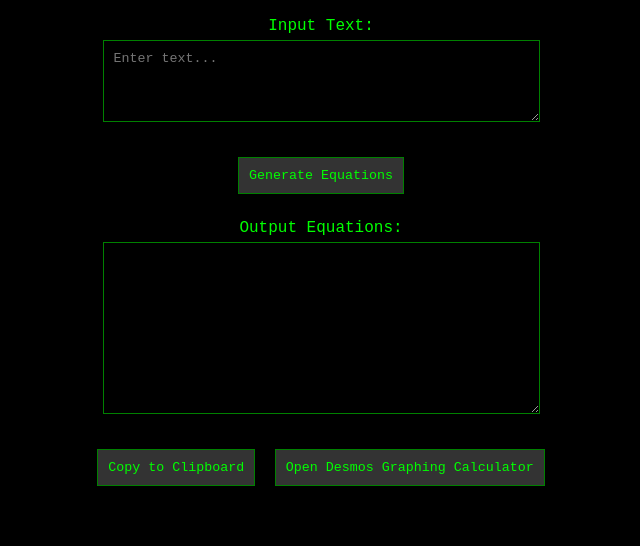
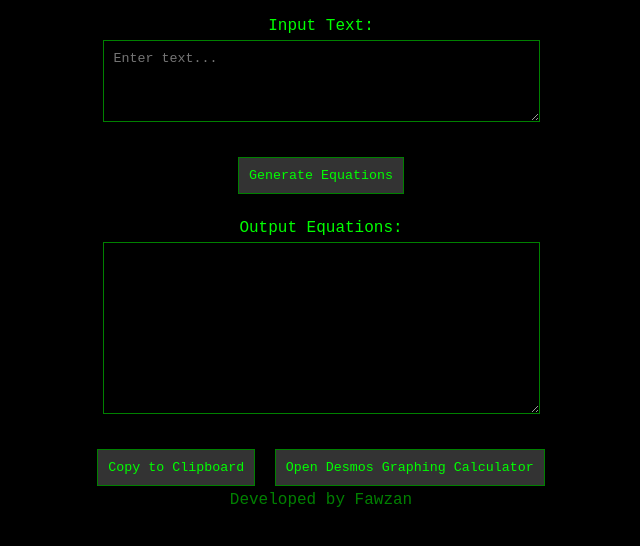
Before and after one commit to fawzanalim/TextGraphing, a plain HTML site: page index.html in a window 1280 px wide. Shown: the part 50-596 px from the top of the page, without its empty margins (319-959 px from the left). Drawn offline with Linux system fonts and the light colour scheme.

Commit message:
Update index.html

```diff
--- a/index.html
+++ b/index.html
@@ -28,6 +28,10 @@
       Open Desmos Graphing Calculator
     </button>
 
+    <footer>
+      Developed by Fawzan
+    </footer>
+
     <script src="script.js"></script>
     <!-- Include your JavaScript file here -->
   </body>
```
